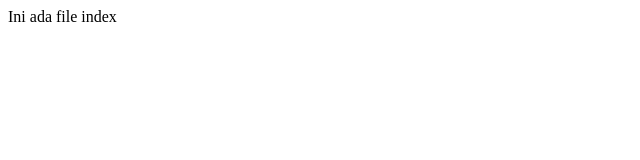
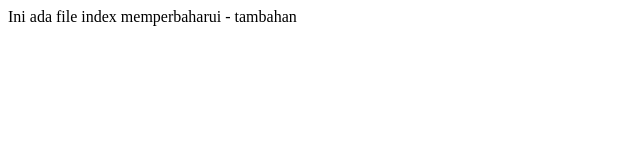
Before and after one commit to agussetyar/belajar-git, a plain HTML site: page index.html in a window 1280 px wide. Shown: the whole page, without its empty margins (0-640 px from the left). Drawn offline with Linux system fonts and the light colour scheme.

Commit message:
Update index.html

```diff
--- a/index.html
+++ b/index.html
@@ -3,6 +3,6 @@
         <title>Index Page</title>
     </head>
     <body>
-        Ini ada file index
+        Ini ada file index memperbaharui - tambahan
     </body>
 </html>
```
